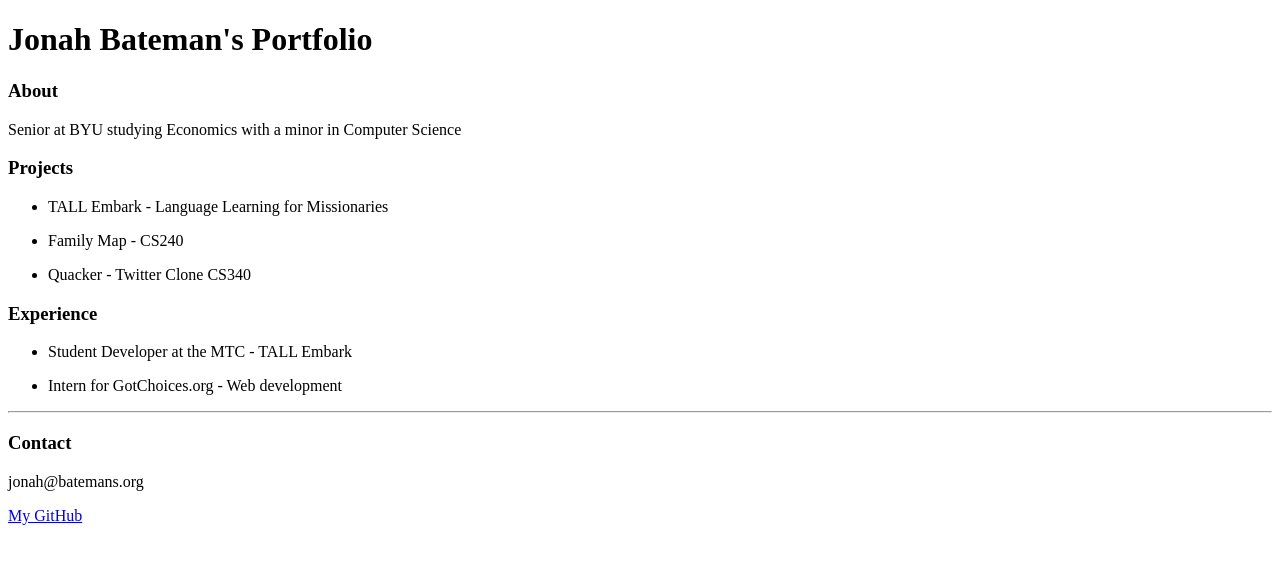
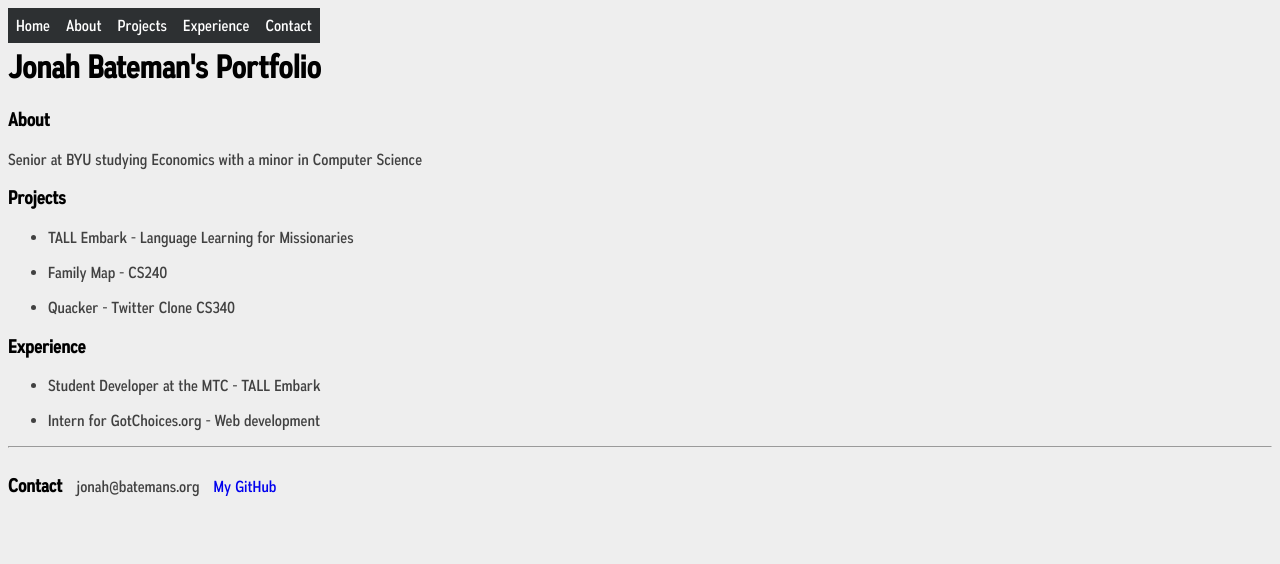
Before and after one commit to JonahBateman/portfolio, a plain HTML site: page index.html in a window 1280 px wide. Drawn offline with Linux system fonts and the light colour scheme.

Commit message:
Added styling

```diff
--- a/index.html
+++ b/index.html
@@ -2,8 +2,17 @@
 <html>
   <head>
     <title>Jonah Bateman's Portfolio</title>
-  <head>
+    <link rel='stylesheet' href='styles.css'/>
+  </head>
     <body>
+      <ul id="menu">
+       <li><a href="default.asp">Home</a></li>
+       <li><a href="about.asp">About</a></li>
+       <li><a href="news.asp">Projects</a></li>
+       <li><a href="about.asp">Experience</a></li>
+       <li><a href="contact.asp">Contact</a></li>
+     </ul>
+     <br />
       <h1>Jonah Bateman's Portfolio</h1>
       <h3>About</h3>
       <p>
@@ -42,10 +51,12 @@
         </ul>
       </p>
       <hr />
-      <h3>Contact</h3>
-      <p>
-        jonah@batemans.org
-      </p>
-      <a href="https://github.com/JonahBateman">My GitHub</a>
+      <div class="contact">
+        <h3>Contact</h3>
+        <p>
+          jonah@batemans.org
+        </p>
+        <a href="https://github.com/JonahBateman">My GitHub</a>
+      </div>
     </body>
 </html>
--- /dev/null
+++ b/styles.css
@@ -0,0 +1,43 @@
+@font-face { font-family: autoradiographic; src: url('autoradiographic rg.ttf'); }
+
+body {
+  color: #414141;
+  background-color: #EEEEEE;
+  font-family: 'autoradiographic';
+}
+
+h1, h3 {
+  color: black;
+}
+
+.contact * {
+  display: inline-block;
+  margin-right: 10px;
+}
+
+#menu {
+  list-style-type: none;
+  margin: 0;
+  padding: 0;
+}
+
+#menu li {
+  float: left;
+}
+
+#menu a {
+  display: block;
+  padding: 8px;
+  background-color: #2D3032;
+  text-decoration: none;
+  color: white;
+}
+
+#menu li :hover {
+  background-color: #cccccc;
+  color: #2D3032;
+}
+
+a {
+  text-decoration: none;
+}
```
Also changed, not shown: autoradiographic rg it.ttf (added), autoradiographic rg.ttf (added).
